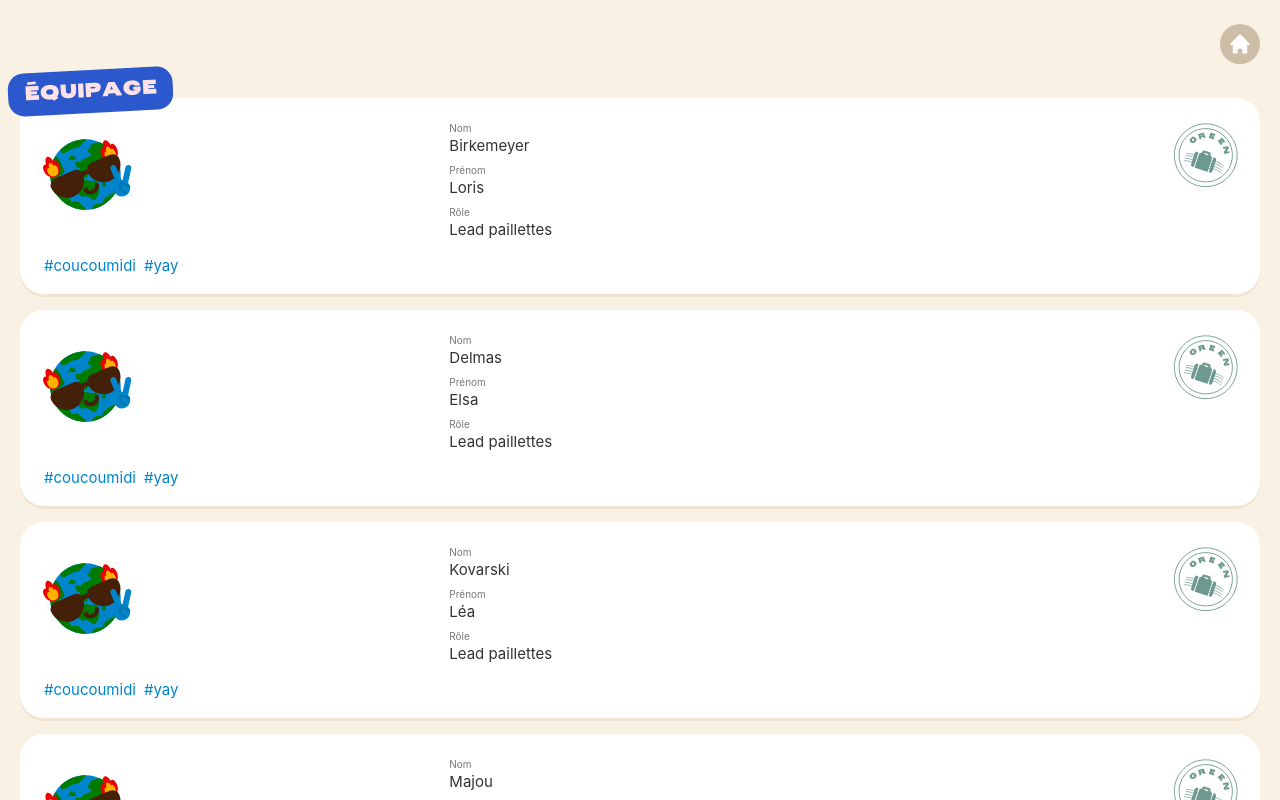
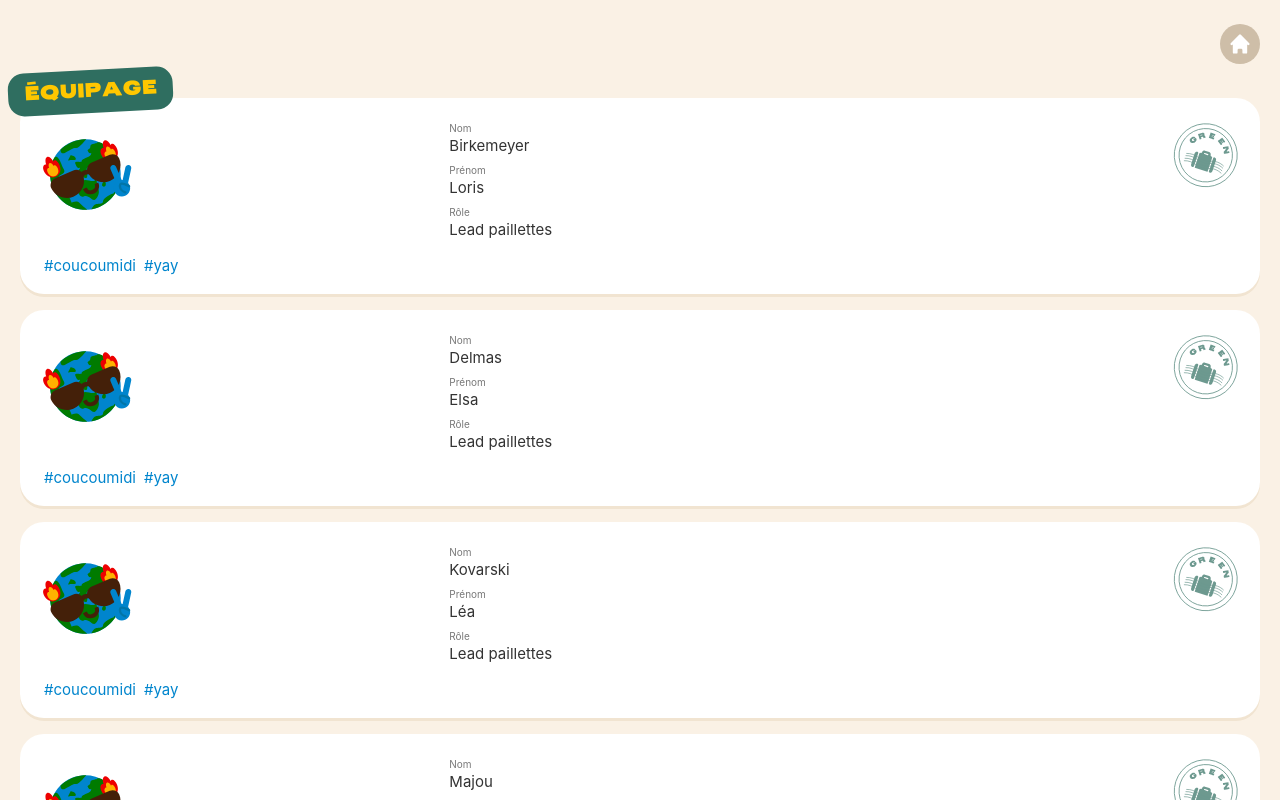
Before and after one commit to loristewis/gob_green-latitude-front, a Vue app: page /about in a window 1280 px wide. Built offline with nearby package versions, Linux system fonts and the light colour scheme.

Commit message:
fix couleur sticker page à propos

```diff
--- a/src/constants/design/colorCombos.js
+++ b/src/constants/design/colorCombos.js
@@ -19,4 +19,9 @@ export const colorCombos = [
     text: 'teal',
     background: 'green-peps',
   },
+  {
+    id: 'green-yellow',
+    text: 'yellow',
+    background: 'teal',
+  },
 ]
--- a/src/views/About.vue
+++ b/src/views/About.vue
@@ -1,7 +1,9 @@
 <template>
   <Container class="about-page">
     <Menu />
-    <Sticker big class="about-page-title">Équipage</Sticker>
+    <Sticker theme="green-yellow" big class="about-page-title"
+      >Équipage</Sticker
+    >
     <PresentationCard v-for="(member, i) in team" :key="i" :member="member" />
     <p class="about-page-credits">Projet réalisé à Gobelins<br />BDDI 2022</p>
   </Container>
```
